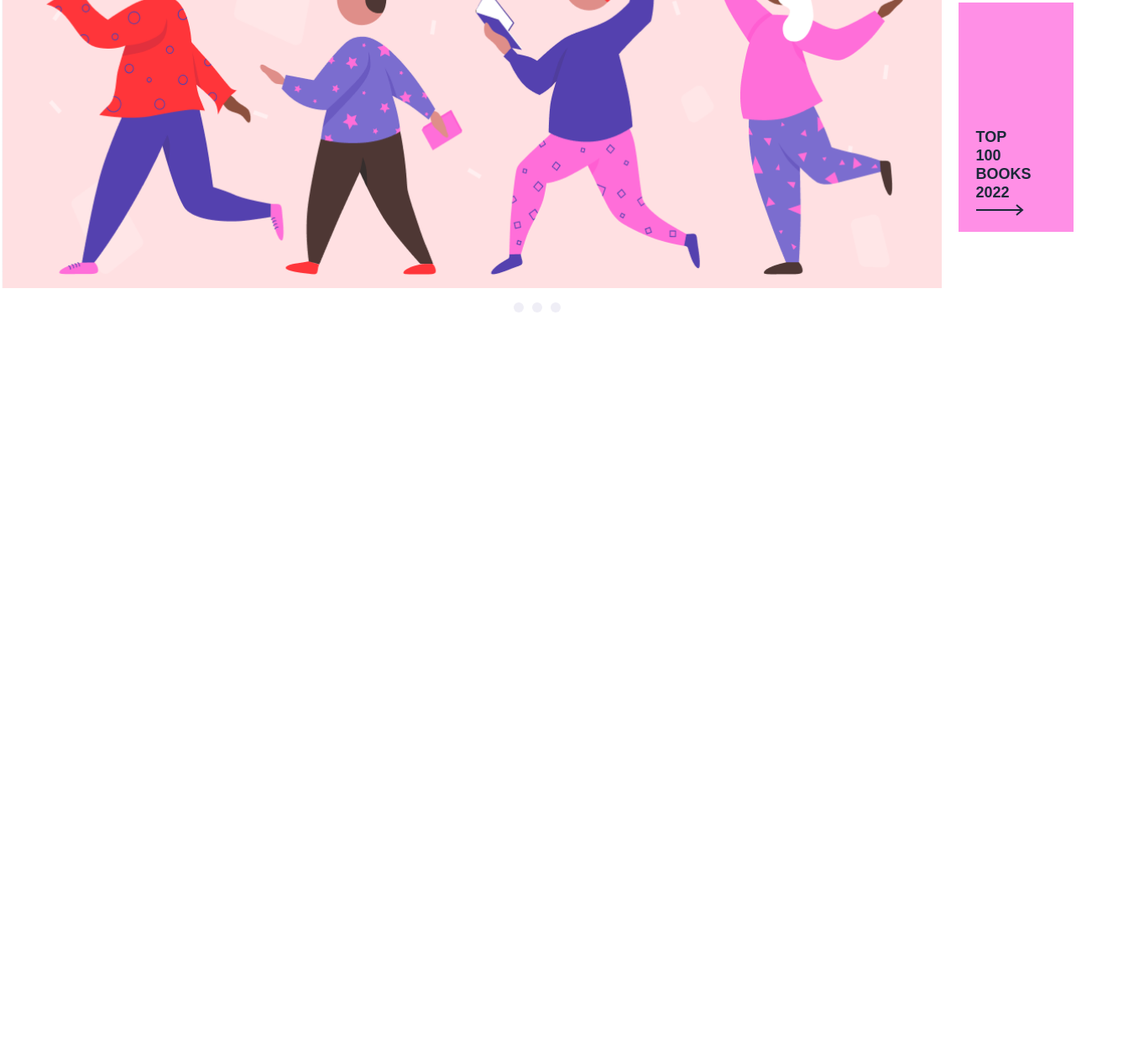
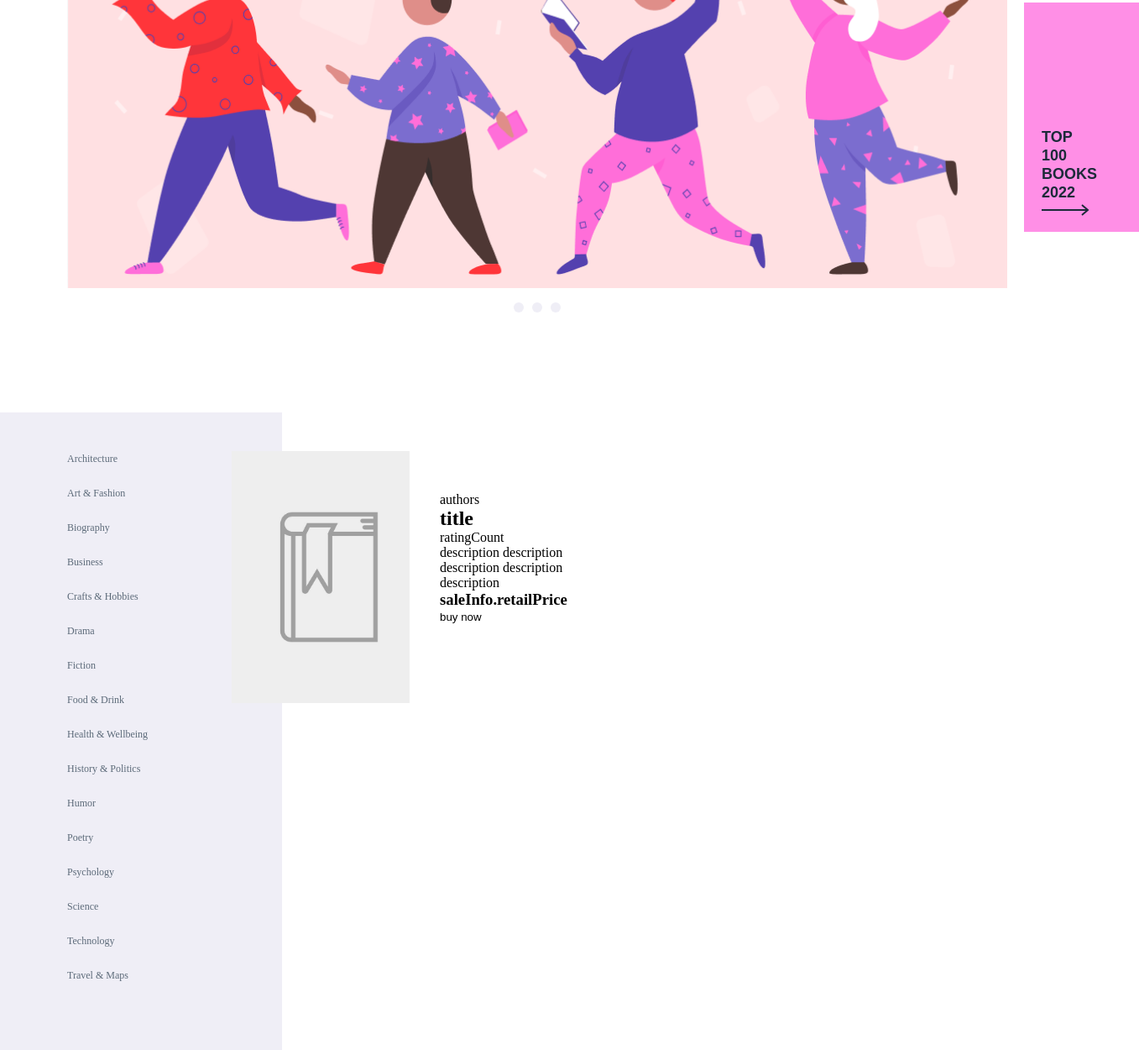
Before and after one commit to Krabec/Books, a website built with webpack: page src/template.html in a window 1280 px wide. Shown: the part 475-1725 px from the top of the page at 84% size, 1357 px wide, since content can reach past the window. Before the commit the page ends 955 px from the top, so only its background shows below. Built offline with nearby package versions, Linux system fonts and the light colour scheme.

Commit message:
Добавление контейнера, кнопок выбора книг и одной карты товара

```diff
--- a/src/styles/main.scss
+++ b/src/styles/main.scss
@@ -8,13 +8,19 @@ body {
     margin: 0;
     padding: 0;
 }
+p, h2, h3 {
+    margin: 0;
+}
 a {
     color: #1C2A39;
     text-decoration: none;
 }
 ul {
-    list-style-type:none
+    list-style-type:none;
+    padding: 0;
+    margin: 0;
 }
+
 .logo {
     font-size: 24px;
 }
@@ -24,7 +30,7 @@ ul {
     width: 100%;
     height: $headerHeight;
     background-color: $fonsColor;
-    justify-content: space-around;
+    justify-content: center;
     align-items: center;
     font-weight: bold;
     font-family: 'Montserrat', sans-serif;
@@ -62,7 +68,6 @@ button {
 
 .slider {
     width: 100%;
-    height: 839px;
     display: flex;
     flex-direction: column;
     margin-top: $headerHeight;
@@ -71,6 +76,7 @@ button {
     padding: 0;
 }
 .slider_and_button {
+    width: 100%;
     display: flex;
     flex-direction: row;
 }
@@ -86,6 +92,7 @@ button {
     margin-left: -63px;
     display: flex;
     flex-direction: column;
+    margin-right: -160px;
 }
 
 .old_book {
@@ -124,3 +131,73 @@ button {
     justify-content: space-between;
     margin-top: 17px;
 }
+.container {
+    width: 1120px;
+    display: flex;
+    justify-content: space-between;
+    align-items: center;
+}
+
+.slider .container {
+    flex-direction: column;
+}
+
+.categories {
+    width: 256px;
+    margin-left: -160px;
+    background-color: #EFEEF6;
+    padding-top: 45px;
+    padding-left: 160px;
+    padding-bottom: 58px;
+}
+
+.categories button {
+    font-family: 'Montserrat';
+    font-style: normal;
+    font-weight: 500;
+    font-size: 12px;
+    line-height: 15px;
+    text-transform: capitalize;
+    color: #5C6A79;
+}
+
+.books {
+    width: 100%;
+    display: flex;
+    flex-direction: column;
+    margin-top: $headerHeight;
+    background-color: $fonsColor;
+    align-items: center;
+    padding: 0;
+}
+
+.categories li {
+    margin-bottom: 23px;
+}
+
+//Пишам стиль для карт продукта
+
+.product_card {
+    display: flex;
+    height: 300px;
+    margin-left: -60px;
+    margin-top: 46px;
+}
+
+.image_book {
+    background-image: url('../images/book-cover-placeholder.jpg');
+    background-size: cover;
+    width: 212px;
+    height: 300px;
+}
+
+.books .container {
+    justify-content: left;
+    align-items: normal;
+}
+
+.description {
+    width: 176px;
+    padding-left: 36px;
+    padding-top: 49px;
+}
--- a/src/template.html
+++ b/src/template.html
@@ -3,10 +3,12 @@
 <html lang="en">
   <head>
     <title>Book</title>
+    <meta name="viewport" content="width=device-width">
   </head>
 
   <body>
     <header class="header">
+      <div class="container">
         <div class="logo">
           <a href="#">Bookshop</a>
         </div>
@@ -23,9 +25,11 @@
           <button><img src="../src/images/search.svg" alt="user"></button>
           <button><img src="../src/images/shop_bag.svg" alt="user"></button>
         </div>
+      </div>
     </header>
     <main>
       <section class="slider">
+        <div class="container">
           <div class="slider_and_button">
             <div class="images"></div>
             <div class="slider_button">
@@ -49,7 +53,6 @@
               </div>
             </div>
           </div>
-        </div>
           <div class="switch">
             <button>
               <svg width="12" height="12" viewBox="0 0 12 12" fill="none" xmlns="http://www.w3.org/2000/svg">
@@ -67,9 +70,42 @@
               </svg>
             </button>
           </div>
+        </div>
       </section>
       <section class="books">
-
+        <div class="container">
+          <aside class="categories">
+            <ul>
+              <li><button>Architecture</button></li>
+              <li><button>Art & Fashion</button></li>
+              <li><button>Biography</button></li>
+              <li><button>Business</button></li>
+              <li><button>Crafts & Hobbies</button></li>
+              <li><button>Drama</button></li>
+              <li><button>Fiction</button></li>
+              <li><button>Food & Drink</button></li>
+              <li><button>Health & Wellbeing</button></li>
+              <li><button>History & Politics</button></li>
+              <li><button>Humor</button></li>
+              <li><button>Poetry</button></li>
+              <li><button>Psychology</button></li>
+              <li><button>Science</button></li>
+              <li><button>Technology</button></li>
+              <li><button>Travel & Maps</button></li>
+            </ul>
+          </aside>
+          <div class="product_card">
+            <div class="image_book"></div>
+            <div class="description">
+              <p>authors</p>
+              <h2>title</h2>
+              ratingCount
+              <p>description description description description description</p>
+              <h3>saleInfo.retailPrice</h3>
+              <button>buy now</button>
+            </div>
+          </div>
+        </div>
       </section>
     </main>
   </body>
```
Also changed, not shown: dist/5f6bcb8f2bc2dc346143.jpg (added), dist/index.html, dist/main.css, src/images/book-cover-placeholder.jpg (added). Lines whose indentation alone changed are shown as unchanged.
